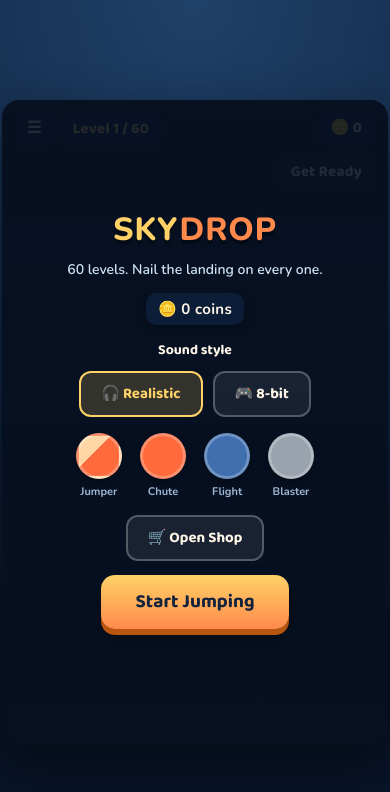
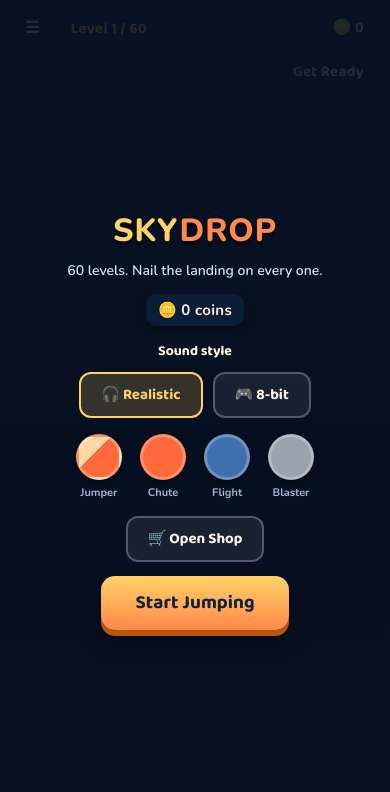
Before and after one commit to jagthish1718/Stickman, a website: page index.html in a window 390 px wide. Drawn offline with nearby package versions, Linux system fonts and the light colour scheme.

Commit message:
Make the game canvas fill the whole portrait screen
The canvas was a fixed 480x800 letterboxed inside the viewport, so on a
tall phone it showed as a band with dark space above and below.

- Treat 480 as a fixed design width; the canvas now fills the viewport,
  width mapped to 480 units and height stretched to the real screen ratio
  (taller phones just show more sky). Wide screens clamp to a 760-unit
  minimum height and centre the portrait play area.
- Render through a per-frame design-space -> device-pixel transform, at
  devicePixelRatio, so drawing stays sharp and undistorted.
- Anchor the plane to a fixed distance above the chute-open altitude so the
  freefall lasts the same time regardless of screen height.
- Normalise the altitude bar to the actual drop span.

Tested across phone, tall-phone, desktop and square viewports.

Co-Authored-By: Claude Sonnet 5 <noreply@anthropic.com>

```diff
--- a/index.html
+++ b/index.html
@@ -35,33 +35,25 @@
   h1,h2,h3,.display{ font-family:'Baloo 2', sans-serif; }
 
   #app{
-    max-width:520px;
     margin:0 auto;
+    width:100%;
     height:100%;
     height:100dvh;
     display:flex;
     flex-direction:column;
     align-items:center;
     justify-content:center;
-    padding:6px;
+    padding:0;
   }
 
   #gameWrap{
     position:relative;
-    width:100%;
-    max-width:480px;
-    max-height:100%;
-    aspect-ratio: 480/800;
-    border-radius:18px;
     overflow:hidden;
-    box-shadow: 0 20px 50px rgba(0,0,0,0.45), 0 0 0 3px rgba(255,255,255,0.06) inset;
     background:#000;
   }
 
   canvas{
     display:block;
-    width:100%;
-    height:100%;
   }
 
   /* ---------- HUD ---------- */
@@ -423,7 +415,7 @@
 <body>
 <div id="app">
   <div id="gameWrap">
-    <canvas id="game" width="480" height="800"></canvas>
+    <canvas id="game"></canvas>
 
     <div id="hud">
       <div style="display:flex; gap:8px; align-items:center;">
@@ -1130,25 +1122,41 @@ function activeAbilities(){
 
 const canvas = document.getElementById('game');
 const ctx = canvas.getContext('2d');
-const W = canvas.width, H = canvas.height;
-const GROUND_Y = H - 90;
-
-// Fit the game box to the actual phone/browser viewport, keeping the
-// native 480:800 portrait ratio so nothing stretches or gets cropped.
-function fitGameWrap(){
+// The game is authored in a 480-unit-wide "design space". The canvas fills the
+// whole portrait viewport: the width always maps to exactly 480 design units,
+// and the height stretches to match the real screen ratio, so a taller phone
+// simply shows more sky above the plane. On wide screens (desktop) we clamp to
+// a minimum playable height and centre the portrait play area instead.
+const W = 480;
+const MIN_DESIGN_H = 760;
+let H = 800;
+let GROUND_Y = H - 90;
+let BASE_SCALE = 1; // design units -> device pixels, re-applied every frame
+
+function setupCanvas(){
   const wrap = document.getElementById('gameWrap');
-  const ratio = 480/800;
-  const availW = document.getElementById('app').clientWidth - 4;
-  const availH = document.getElementById('app').clientHeight - 4;
-  let w = Math.min(availW, 480);
-  let h = w/ratio;
-  if(h > availH){ h = availH; w = h*ratio; }
-  wrap.style.width = w+'px';
-  wrap.style.height = h+'px';
-}
-window.addEventListener('resize', fitGameWrap);
-window.addEventListener('orientationchange', ()=> setTimeout(fitGameWrap,150));
-fitGameWrap();
+  const app = document.getElementById('app');
+  const availW = app.clientWidth;
+  const availH = app.clientHeight;
+  const dpr = Math.min(window.devicePixelRatio || 1, 2.5);
+
+  const viewScale = Math.min(availW / W, availH / MIN_DESIGN_H);
+  H = Math.round(availH / viewScale);
+  GROUND_Y = H - 90;
+
+  const cssW = Math.round(W * viewScale);
+  const cssH = availH;
+  wrap.style.width = cssW + 'px';
+  wrap.style.height = cssH + 'px';
+  canvas.style.width = cssW + 'px';
+  canvas.style.height = cssH + 'px';
+  canvas.width = Math.round(cssW * dpr);
+  canvas.height = Math.round(cssH * dpr);
+  BASE_SCALE = viewScale * dpr;
+}
+window.addEventListener('resize', setupCanvas);
+window.addEventListener('orientationchange', ()=> setTimeout(setupCanvas,150));
+setupCanvas();
 
 // ---------------------------------------------------------------
 // Config: scenery themes, vehicle types, characters, parachutes
@@ -1301,7 +1309,11 @@ function makeObstacles(n){
 
 function resetPlayerForLevel(){
   const cfg = state.cfg;
-  const planeY = 40;
+  // Anchor the action to the ground: the chute always opens ~430 units up,
+  // and the plane flies a fixed distance above that, so the freefall lasts
+  // the same time no matter how tall the screen is — extra height is just sky.
+  const openAtY = GROUND_Y - 430 - Math.random()*50;
+  const planeY = Math.max(40, openAtY - 250);
 
   // Target position — the plane's flight line always crosses the whole
   // screen, so wherever the target sits, timing the jump over it is a real,
@@ -1331,7 +1343,8 @@ function resetPlayerForLevel(){
     vx: 0,
     vy: 2.2,
     chuteOpen: false,
-    openAt: GROUND_Y - 430 - Math.random()*50,
+    openAt: openAtY,
+    startY: planeY,
     legAngle:0,
     shieldUntil: 0,
     dodgeUntil: 0,
@@ -2891,6 +2904,9 @@ function triggerCameraNudge(dx, dy){
 }
 
 function draw(){
+  // establish the design-space -> device-pixel transform fresh each frame;
+  // every save/translate/scale below nests under this
+  ctx.setTransform(BASE_SCALE, 0, 0, BASE_SCALE, 0, 0);
   const cfg = state.cfg;
   if(!cfg){ ctx.fillStyle='#0b1830'; ctx.fillRect(0,0,W,H); return; }
   const theme = SCENERIES[cfg.scenery];
@@ -2928,7 +2944,8 @@ function draw(){
 
   // altitude bar — drawn outside the camera transform so it stays put on screen
   const p = state.player;
-  const pct = Math.max(0, Math.min(1, 1 - p.y/GROUND_Y));
+  const spanTop = (p.startY ?? 40);
+  const pct = Math.max(0, Math.min(1, (GROUND_Y - p.y) / (GROUND_Y - spanTop)));
   ctx.fillStyle='rgba(255,255,255,0.15)';
   ctx.fillRect(W-26,20,10,GROUND_Y-40);
   ctx.fillStyle='#ffd166';
```
